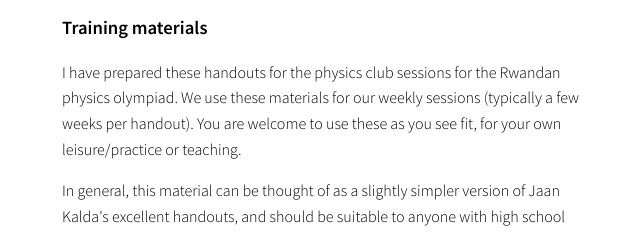
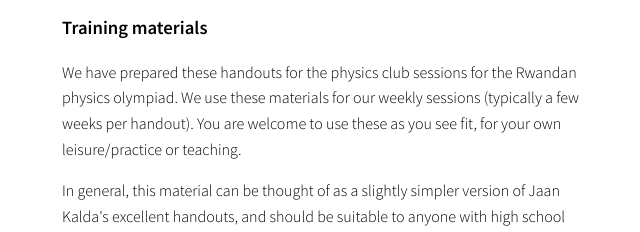
Before and after one commit to EmilRyd/rwanda-physics-olympiad, a website: page index.html in a window 1280 px wide. Shown: the part 162-394 px from the top of the page, 318-958 px from the left. Drawn offline with nearby package versions, Linux system fonts and the light colour scheme; some icons are missing.

Commit message:
we over I!

```diff
--- a/index.html
+++ b/index.html
@@ -53,7 +53,7 @@
     <h3>Training materials</h3>
 
 
-        <p>I have prepared these handouts for the physics club sessions for the Rwandan physics olympiad. We use these materials for our weekly sessions (typically a few weeks per handout). You are welcome to use these as you see fit, for your own leisure/practice or teaching.
+        <p>We have prepared these handouts for the physics club sessions for the Rwandan physics olympiad. We use these materials for our weekly sessions (typically a few weeks per handout). You are welcome to use these as you see fit, for your own leisure/practice or teaching.
         </p>
         <p></p>
           In general, this material can be thought of as a slightly simpler version of Jaan Kalda's excellent handouts, and should
```
